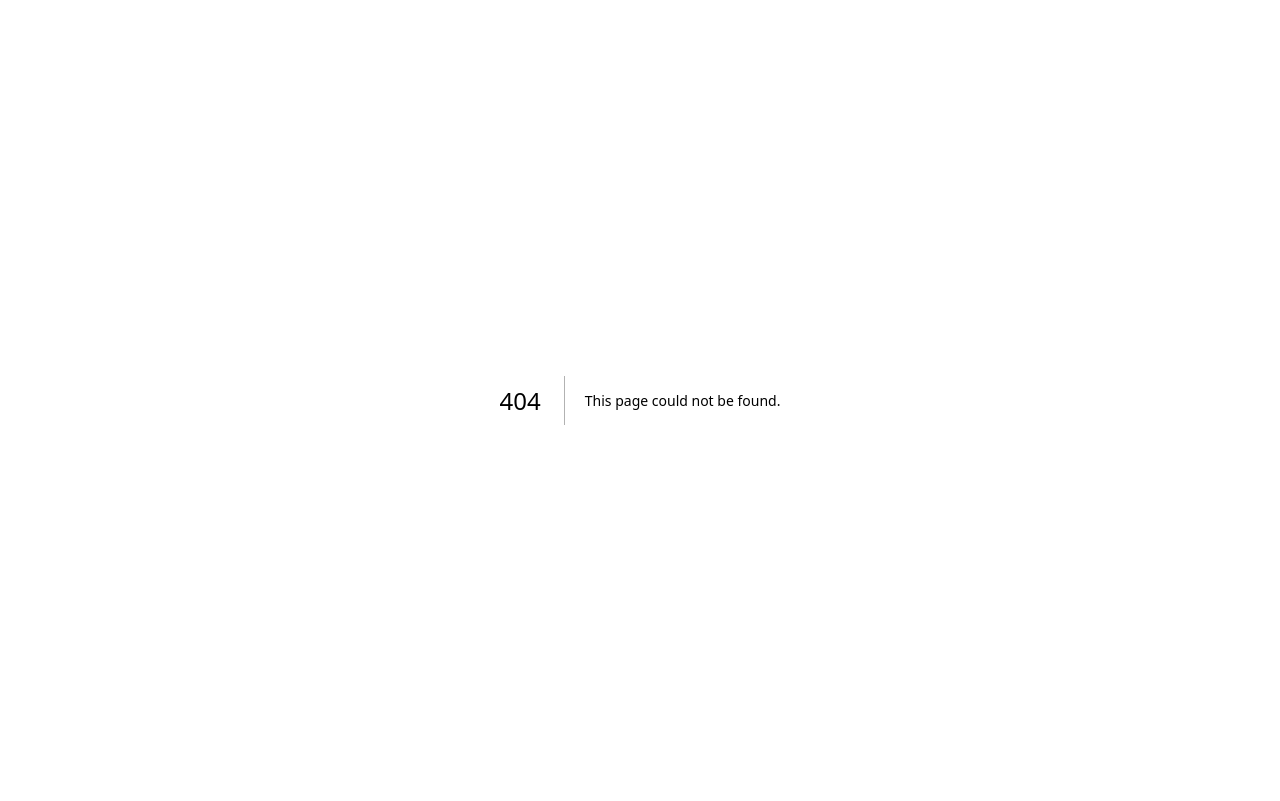
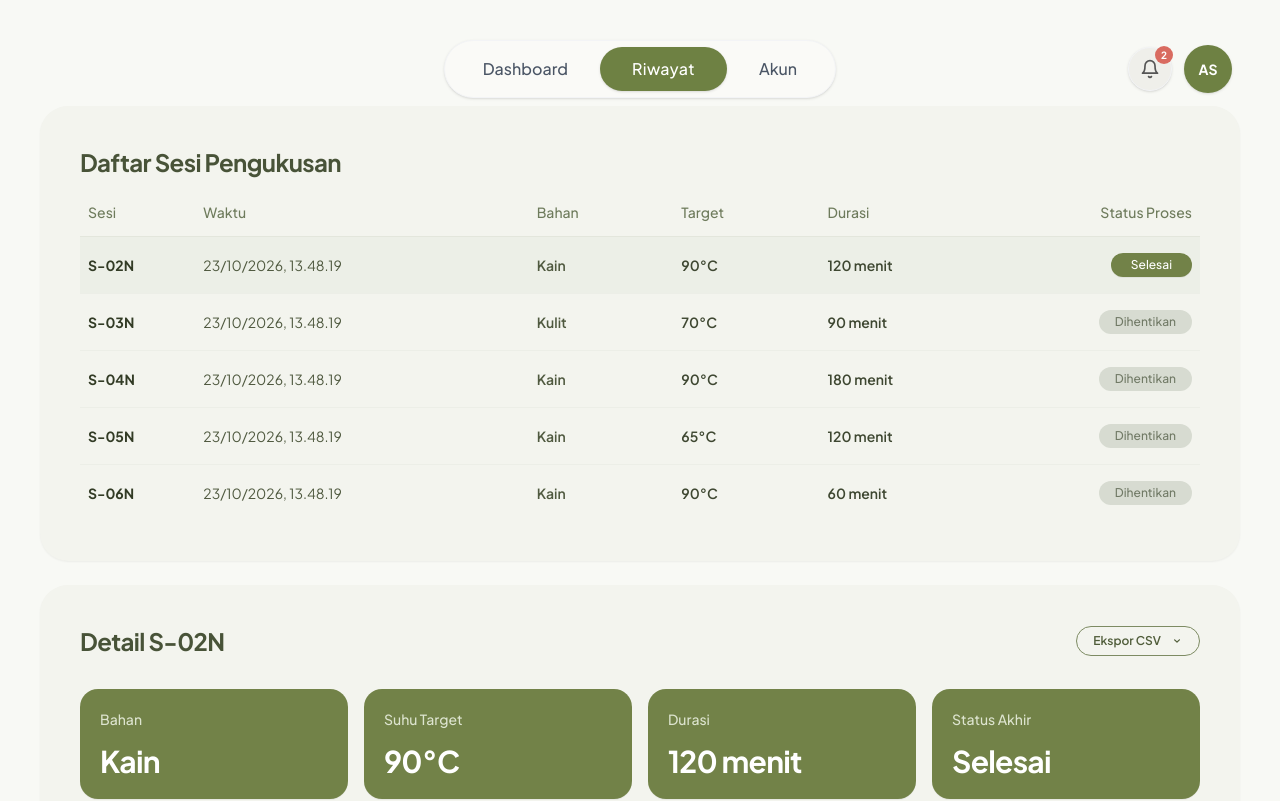
Before and after one commit to arisesassy/sassy-monitoring, a Next.js app: page /history in a window 1280 px wide. Before the commit this address had no page. Shown: the top 801 px of the page. Built offline with nearby package versions, Linux system fonts and the light colour scheme.

Commit message:
feat: add history page with session table and detail view

```diff
--- /dev/null
+++ b/app/history/page.tsx
@@ -0,0 +1,79 @@
+"use client";
+
+import { useState } from "react";
+import { Navbar } from "@/components/dashboard/navbar";
+import { SessionTable, type SessionItem } from "@/components/history/session-table";
+import { SessionDetail } from "@/components/history/session-detail";
+
+// Dummy data sesuai references/history.html
+const DUMMY_SESSIONS: SessionItem[] = [
+  {
+    id: "1",
+    code: "S-02N",
+    timestamp: "23/10/2026, 13.48.19",
+    material: "Kain",
+    targetTemp: 90,
+    durationMinutes: 120,
+    status: "Selesai",
+  },
+  {
+    id: "2",
+    code: "S-03N",
+    timestamp: "23/10/2026, 13.48.19",
+    material: "Kulit",
+    targetTemp: 70,
+    durationMinutes: 90,
+    status: "Dihentikan",
+  },
+  {
+    id: "3",
+    code: "S-04N",
+    timestamp: "23/10/2026, 13.48.19",
+    material: "Kain",
+    targetTemp: 90,
+    durationMinutes: 180,
+    status: "Dihentikan",
+  },
+  {
+    id: "4",
+    code: "S-05N",
+    timestamp: "23/10/2026, 13.48.19",
+    material: "Kain",
+    targetTemp: 65,
+    durationMinutes: 120,
+    status: "Dihentikan",
+  },
+  {
+    id: "5",
+    code: "S-06N",
+    timestamp: "23/10/2026, 13.48.19",
+    material: "Kain",
+    targetTemp: 90,
+    durationMinutes: 60,
+    status: "Dihentikan",
+  },
+];
+
+export default function HistoryPage() {
+  const [selectedId, setSelectedId] = useState<string>("1");
+
+  const selectedSession =
+    DUMMY_SESSIONS.find((s) => s.id === selectedId) || DUMMY_SESSIONS[0];
+
+  return (
+    <main
+      className="min-h-screen p-6 lg:p-10 flex flex-col items-center"
+      style={{ backgroundColor: "#F8F9F5" }}
+    >
+      <div className="w-full max-w-[1240px] space-y-6">
+        <Navbar />
+        <SessionTable
+          sessions={DUMMY_SESSIONS}
+          selectedId={selectedId}
+          onSelectSession={setSelectedId}
+        />
+        <SessionDetail session={selectedSession} />
+      </div>
+    </main>
+  );
+}
--- /dev/null
+++ b/components/history/session-detail.tsx
@@ -0,0 +1,103 @@
+"use client";
+
+import { SessionItem } from "./session-table";
+
+interface SessionDetailProps {
+  session: SessionItem;
+}
+
+export function SessionDetail({ session }: SessionDetailProps) {
+  function handleExportCSV() {
+    // Generate dummy CSV
+    const rows = [
+      ["Sesi", "Waktu", "Bahan", "Target Suhu", "Durasi", "Status"],
+      [
+        session.code,
+        session.timestamp,
+        session.material,
+        `${session.targetTemp}°C`,
+        `${session.durationMinutes} menit`,
+        session.status,
+      ],
+    ];
+    const csvContent =
+      "data:text/csv;charset=utf-8," + rows.map((e) => e.join(",")).join("\n");
+    const encodedUri = encodeURI(csvContent);
+    const link = document.createElement("a");
+    link.setAttribute("href", encodedUri);
+    link.setAttribute("download", `sesi_${session.code}.csv`);
+    document.body.appendChild(link);
+    link.click();
+    document.body.removeChild(link);
+  }
+
+  return (
+    <section className="bg-[#F3F4EE] rounded-[28px] p-8 md:p-10 shadow-xs space-y-8">
+      {/* Header */}
+      <div className="flex items-center justify-between flex-wrap gap-4">
+        <h2 className="text-2xl font-bold tracking-tight text-[#485338]">
+          Detail {session.code}
+        </h2>
+        <button
+          type="button"
+          onClick={handleExportCSV}
+          className="inline-flex items-center gap-2.5 px-4 py-1.5 rounded-full border border-[#7D8B63] text-xs font-semibold text-[#505D3A] bg-transparent hover:bg-[#EAECE4] transition duration-150 cursor-pointer"
+        >
+          <span>Ekspor CSV</span>
+          <svg className="w-3 h-3 text-[#505D3A] fill-current" viewBox="0 0 20 20">
+            <path d="M5.293 7.293a1 1 0 011.414 0L10 10.586l3.293-3.293a1 1 0 111.414 1.414l-4 4a1 1 0 01-1.414 0l-4-4a1 1 0 010-1.414z" />
+          </svg>
+        </button>
+      </div>
+
+      {/* Parameter Cards Grid */}
+      <div className="grid grid-cols-1 sm:grid-cols-2 lg:grid-cols-4 gap-4">
+        {/* Card 1: Bahan */}
+        <div className="bg-[#728248] text-white p-5 rounded-2xl min-h-[110px] flex flex-col justify-between shadow-2xs">
+          <span className="text-sm font-medium text-[#DDE4CF]">Bahan</span>
+          <span className="text-3xl font-bold tracking-tight mt-2">{session.material}</span>
+        </div>
+
+        {/* Card 2: Suhu Target */}
+        <div className="bg-[#728248] text-white p-5 rounded-2xl min-h-[110px] flex flex-col justify-between shadow-2xs">
+          <span className="text-sm font-medium text-[#DDE4CF]">Suhu Target</span>
+          <span className="text-3xl font-bold tracking-tight mt-2">
+            {session.targetTemp}°C
+          </span>
+        </div>
+
+        {/* Card 3: Durasi */}
+        <div className="bg-[#728248] text-white p-5 rounded-2xl min-h-[110px] flex flex-col justify-between shadow-2xs">
+          <span className="text-sm font-medium text-[#DDE4CF]">Durasi</span>
+          <span className="text-3xl font-bold tracking-tight mt-2">
+            {session.durationMinutes} menit
+          </span>
+        </div>
+
+        {/* Card 4: Status Akhir */}
+        <div className="bg-[#728248] text-white p-5 rounded-2xl min-h-[110px] flex flex-col justify-between shadow-2xs">
+          <span className="text-sm font-medium text-[#DDE4CF]">Status Akhir</span>
+          <span className="text-3xl font-bold tracking-tight mt-2">{session.status}</span>
+        </div>
+      </div>
+
+      {/* Temperature Graph Section */}
+      <div className="pt-6 pb-2">
+        <div className="relative w-full space-y-16">
+          <div className="flex items-center gap-4">
+            <span className="text-xs font-semibold text-[#5A6745] w-10 text-left">90°C</span>
+            <div className="flex-1 border-b border-[#E1E4DB]"></div>
+          </div>
+          <div className="flex items-center gap-4">
+            <span className="text-xs font-semibold text-[#5A6745] w-10 text-left">60°C</span>
+            <div className="flex-1 border-b border-[#E1E4DB]"></div>
+          </div>
+          <div className="flex items-center gap-4">
+            <span className="text-xs font-semibold text-[#5A6745] w-10 text-left">30°C</span>
+            <div className="flex-1 border-b border-[#E1E4DB]"></div>
+          </div>
+        </div>
+      </div>
+    </section>
+  );
+}
--- /dev/null
+++ b/components/history/session-table.tsx
@@ -0,0 +1,91 @@
+"use client";
+
+import { cn } from "@/lib/utils";
+
+export interface SessionItem {
+  id: string;
+  code: string;
+  timestamp: string;
+  material: "Kain" | "Kulit";
+  targetTemp: number;
+  durationMinutes: number;
+  status: "Selesai" | "Dihentikan";
+}
+
+interface SessionTableProps {
+  sessions: SessionItem[];
+  selectedId: string;
+  onSelectSession: (id: string) => void;
+}
+
+export function SessionTable({
+  sessions,
+  selectedId,
+  onSelectSession,
+}: SessionTableProps) {
+  return (
+    <section className="bg-[#F3F4EE] rounded-[28px] p-8 md:p-10 shadow-xs">
+      <h2 className="text-2xl font-bold tracking-tight text-[#485338] mb-6">
+        Daftar Sesi Pengukusan
+      </h2>
+      <div className="overflow-x-auto">
+        <table className="w-full text-left border-collapse">
+          <thead>
+            <tr className="text-xs md:text-sm font-semibold text-[#6E7B5C] border-b border-[#E3E6DC]">
+              <th className="pb-3.5 pl-2 font-medium" scope="col">
+                Sesi
+              </th>
+              <th className="pb-3.5 px-4 font-medium" scope="col">
+                Waktu
+              </th>
+              <th className="pb-3.5 px-4 font-medium" scope="col">
+                Bahan
+              </th>
+              <th className="pb-3.5 px-4 font-medium" scope="col">
+                Target
+              </th>
+              <th className="pb-3.5 px-4 font-medium" scope="col">
+                Durasi
+              </th>
+              <th className="pb-3.5 pr-2 text-right font-medium" scope="col">
+                Status Proses
+              </th>
+            </tr>
+          </thead>
+          <tbody className="text-sm font-semibold text-[#3D4730]">
+            {sessions.map((s) => {
+              const isSelected = s.id === selectedId;
+              return (
+                <tr
+                  key={s.id}
+                  onClick={() => onSelectSession(s.id)}
+                  className={cn(
+                    "border-b border-[#ECEEE7] last:border-b-0 hover:bg-[#ECEEE6]/60 transition-colors cursor-pointer",
+                    isSelected && "bg-[#ECEEE6]/80"
+                  )}
+                >
+                  <td className="py-4 pl-2 font-bold text-[#323B25]">{s.code}</td>
+                  <td className="py-4 px-4 text-[#4F593F] font-normal">{s.timestamp}</td>
+                  <td className="py-4 px-4 text-[#4F593F]">{s.material}</td>
+                  <td className="py-4 px-4 text-[#3E4731]">{s.targetTemp}°C</td>
+                  <td className="py-4 px-4 text-[#3E4731]">{s.durationMinutes} menit</td>
+                  <td className="py-4 pr-2 text-right">
+                    {s.status === "Selesai" ? (
+                      <span className="inline-block px-5 py-1 text-xs rounded-full bg-[#728248] text-white font-medium shadow-2xs">
+                        Selesai
+                      </span>
+                    ) : (
+                      <span className="inline-block px-4 py-1 text-xs rounded-full bg-[#D7DBD1] text-[#717A66] font-medium">
+                        Dihentikan
+                      </span>
+                    )}
+                  </td>
+                </tr>
+              );
+            })}
+          </tbody>
+        </table>
+      </div>
+    </section>
+  );
+}
```
